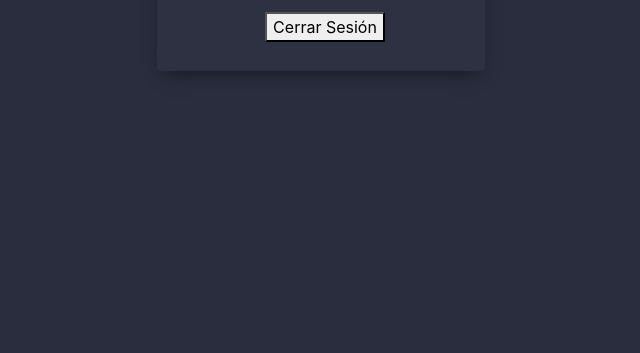
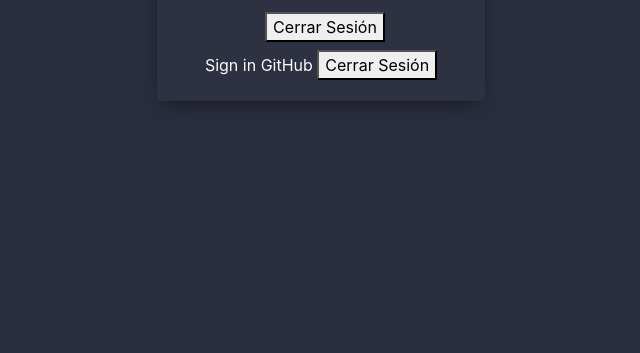
Before and after one commit to JeralPineda/react-MERN-Task-server, a website: page public/index.html in a window 1280 px wide. Shown: the part 447-800 px from the top of the page, without its empty margins (319-959 px from the left). Drawn offline with nearby package versions, Linux system fonts and the light colour scheme.

Commit message:
Agregando funcionalidad para el boton de github oauth

```diff
--- a/public/index.html
+++ b/public/index.html
@@ -37,6 +37,15 @@
                             <div class="g_id_signin mr-2" data-type="standard" data-size="large" data-theme="outline"
                                 data-text="sign_in_with" data-shape="rectangular" data-logo_alignment="left">
                             </div>
+
+                            <button id="g_id_signout">Cerrar Sesión</button>
+
+
+                        </div>
+                        <!-- Button GitHub -->
+                        <div class="">
+                            <a id='signin_github'>Sign in
+                                GitHub</a>
 
                             <button id="g_id_signout">Cerrar Sesión</button>
 
@@ -89,6 +98,20 @@
                 });
             }
 
+            var URLsearch = window.location.search;
+            console.log(URLsearch)
+
+
+            //GitHub Oauth
+            // fill in your cliend_id
+            const client_id = 'b1e0c5d11e39b2b213f0';
+
+            const authorize_uri = 'https://github.com/login/oauth/authorize';
+            const redirect_uri = 'http://localhost:4000/api/auth/github';
+
+            const link = document.getElementById('signin_github');
+            link.href = `${authorize_uri}?client_id=${client_id}&redirect_uri=${redirect_uri}`;
+
         </script>
 </body>
 
```
